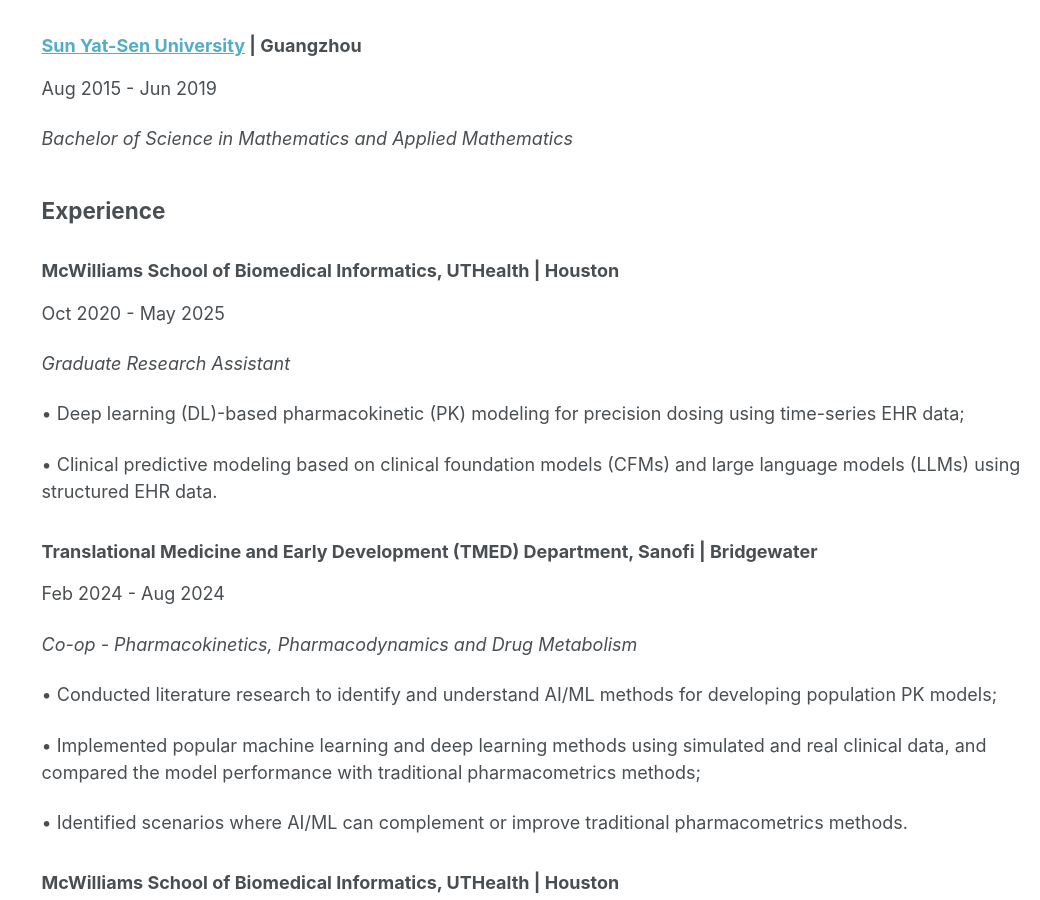
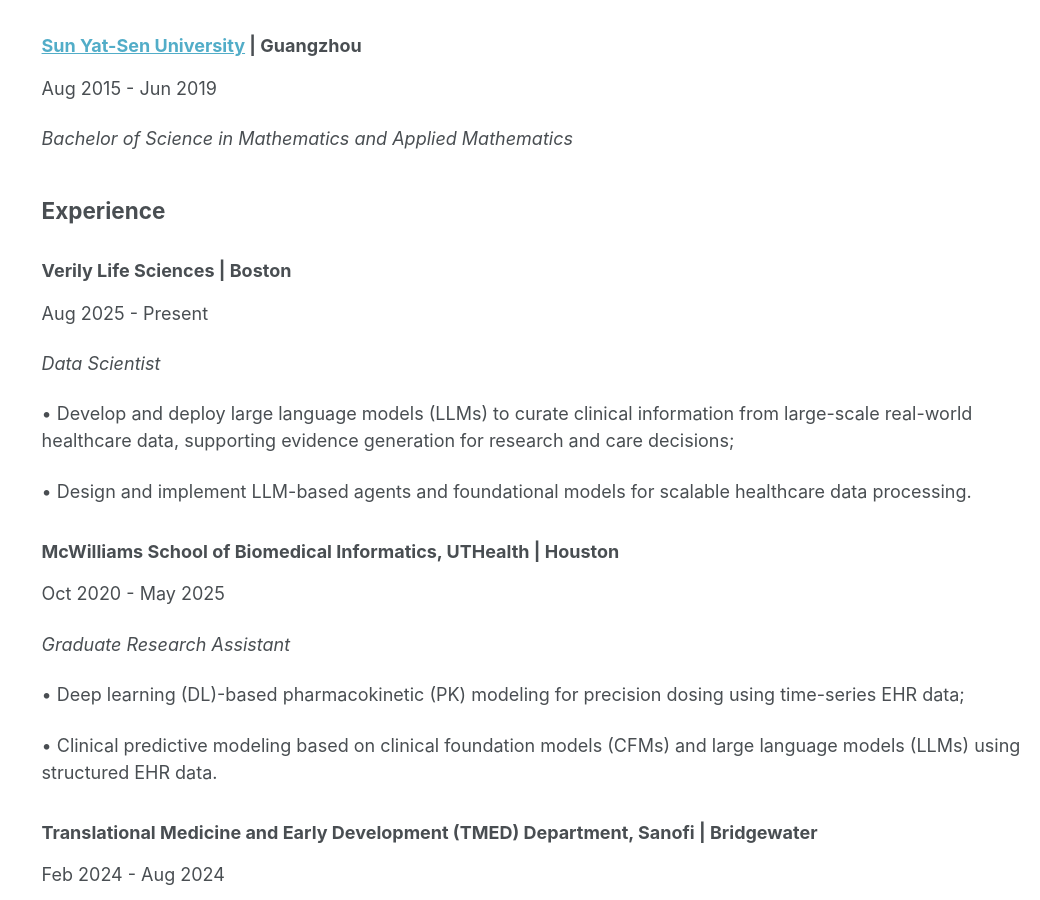
Before and after one commit to BingyuMao/BingyuMao.github.io, a Jekyll site: the page built from _pages/cv.md, in a window 1280 px wide and 900 px high, scrolled down 525 px. Shown: the whole window, without its empty margins (240-1280 px from the left). Built offline with Jekyll 4.4.1, drawn with Linux system fonts in a browser that asks for light colours.

Commit message:
Update cv.md

```diff
--- a/_pages/cv.md
+++ b/_pages/cv.md
@@ -32,6 +32,17 @@ Aug 2015 - Jun 2019
 
 
 ## Experience
+
+### Verily Life Sciences | Boston
+
+Aug 2025 - Present
+
+*Data Scientist*
+
+• Develop and deploy large language models (LLMs) to curate clinical information from large-scale real-world healthcare data, supporting evidence generation for research and care decisions;
+
+• Design and implement LLM-based agents and foundational models for scalable healthcare data processing.
+
 
 ### McWilliams School of Biomedical Informatics, UTHealth | Houston
 
```
